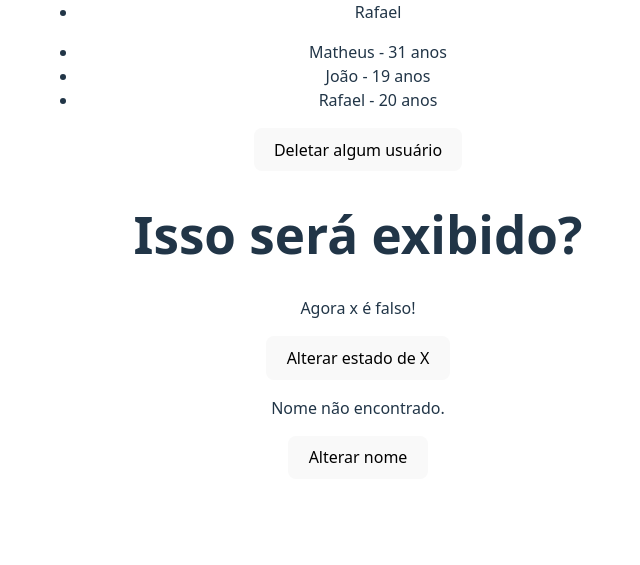
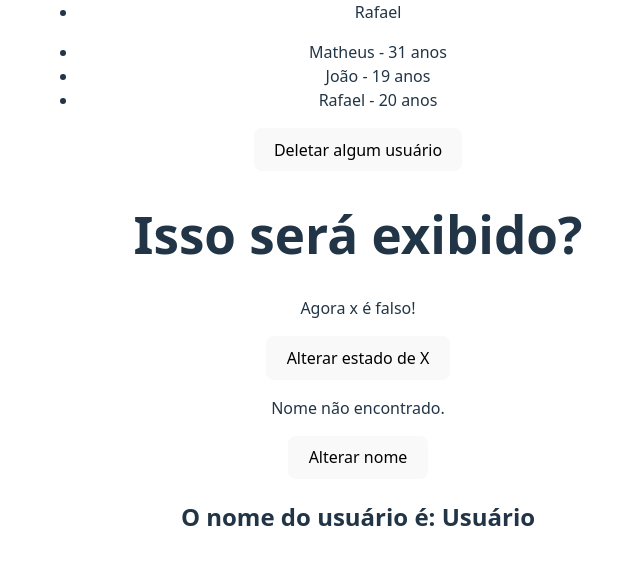
Before and after one commit to SilvaRDev/curso-react, a React (Vite) app in the folder 3-REACT-AVANCADO/react-avancado/: page / in a window 1280 px wide. Shown: the part 1309-1874 px from the top of the page, without its empty margins (282-922 px from the left). Built offline with nearby package versions, Linux system fonts and the light colour scheme.

Commit message:
Aula sobre props adicionada

```diff
--- /dev/null
+++ b/3-REACT-AVANCADO/react-avancado/components/ShowUserName.jsx
@@ -0,0 +1,9 @@
+const ShowUserName = (props) => {
+  return (
+    <div>
+      <h2>O nome do usuário é: <strong>{props.name}</strong></h2>
+    </div>
+  )
+}
+
+export default ShowUserName
--- a/3-REACT-AVANCADO/react-avancado/src/App.jsx
+++ b/3-REACT-AVANCADO/react-avancado/src/App.jsx
@@ -7,8 +7,13 @@
 import City from './assets/city.jpg'
 import ListRender from '../components/ListRender'
 import ConditionalRender from '../components/ConditionalRender'
+import ShowUserName from '../components/ShowUserName'
+import { useState } from 'react'
 
 function App() {
+  const name = 'Joaquim'
+  const [userName] = useState('Usuário')
+
   return (
     <>
       <h1>React Avançado</h1>
@@ -23,6 +28,7 @@
       <ManageData />
       <ListRender />
       <ConditionalRender />
+      <ShowUserName name={userName} />
     </>
   )
 }
```
